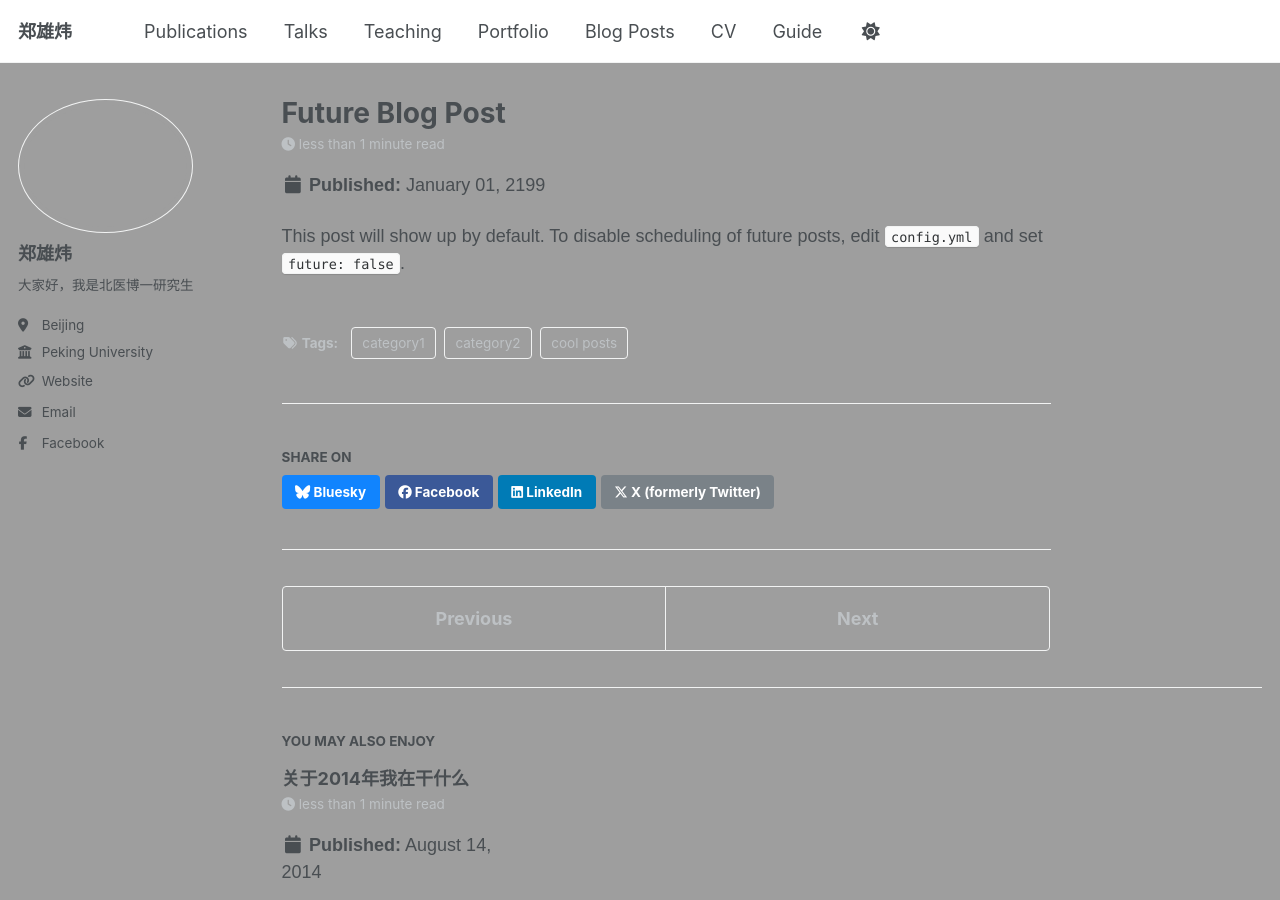
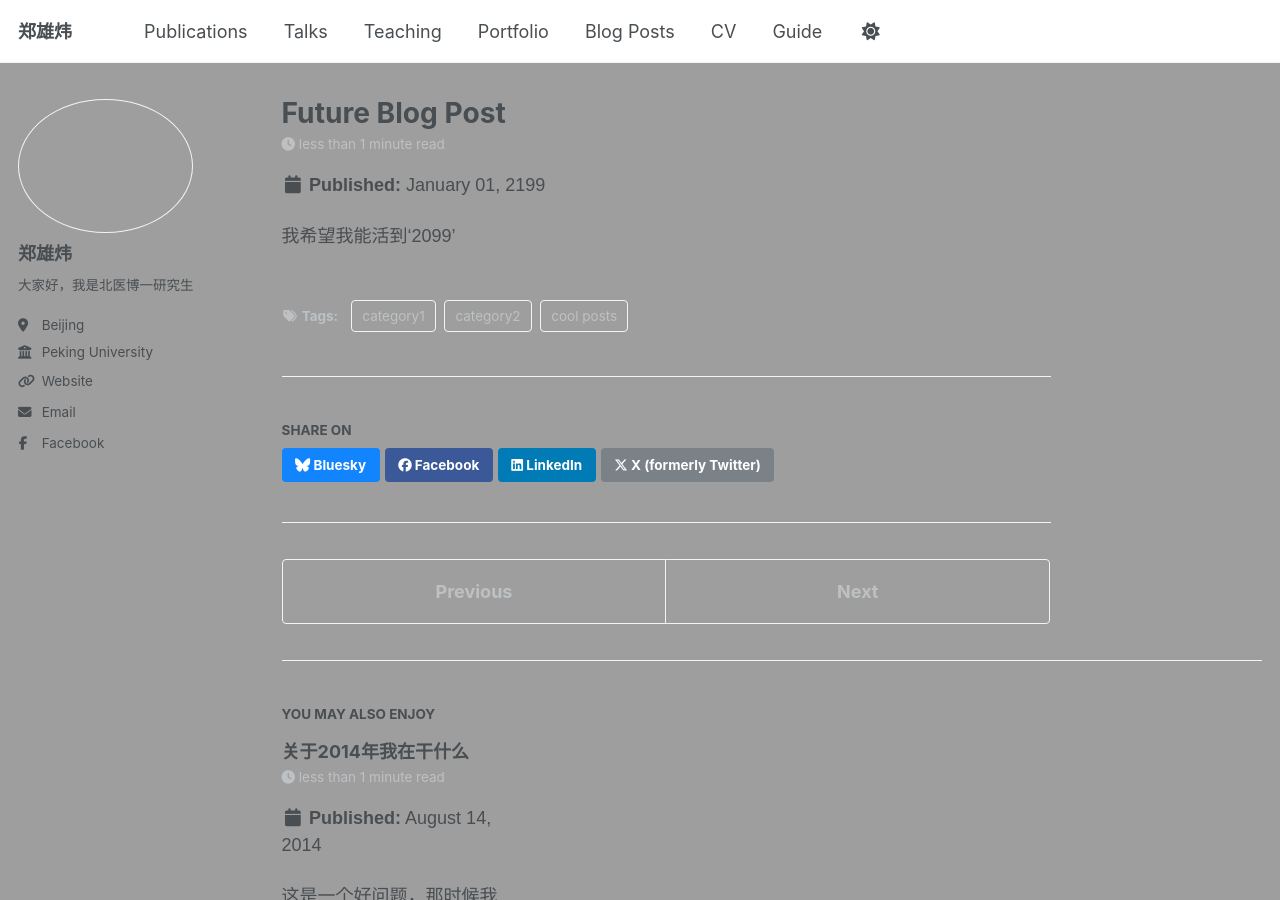
Before and after one commit to lrwynn714/lrwynn714.github.io, a Jekyll site: the page built from _posts/2199-01-01-future-post.md, in a window 1280 px wide and 900 px high. Built offline with Jekyll 4.4.1, drawn with Linux system fonts in a browser that asks for light colours; some web fonts are replaced; a script that is not in the unit is left out.

Commit message:
Update 2199-01-01-future-post.md

```diff
--- a/_posts/2199-01-01-future-post.md
+++ b/_posts/2199-01-01-future-post.md
@@ -8,4 +8,4 @@ tags:
   - category2
 ---
 
-This post will show up by default. To disable scheduling of future posts, edit `config.yml` and set `future: false`.
+我希望我能活到‘2099’
```
